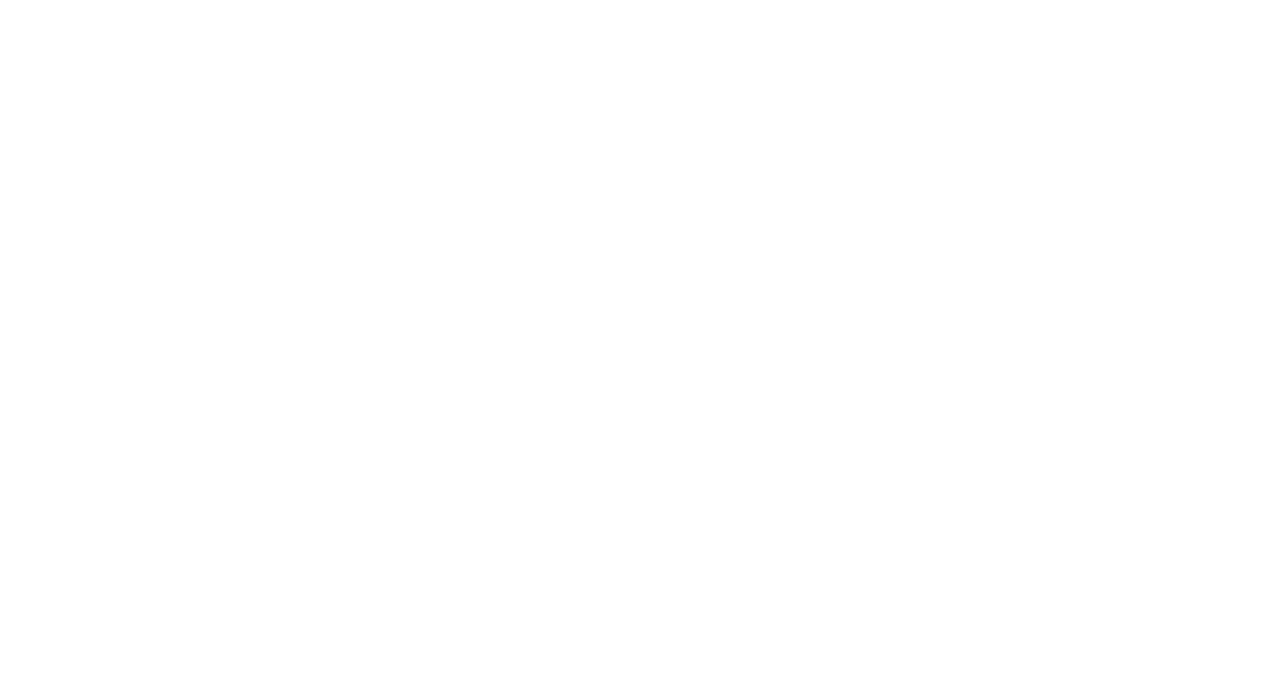
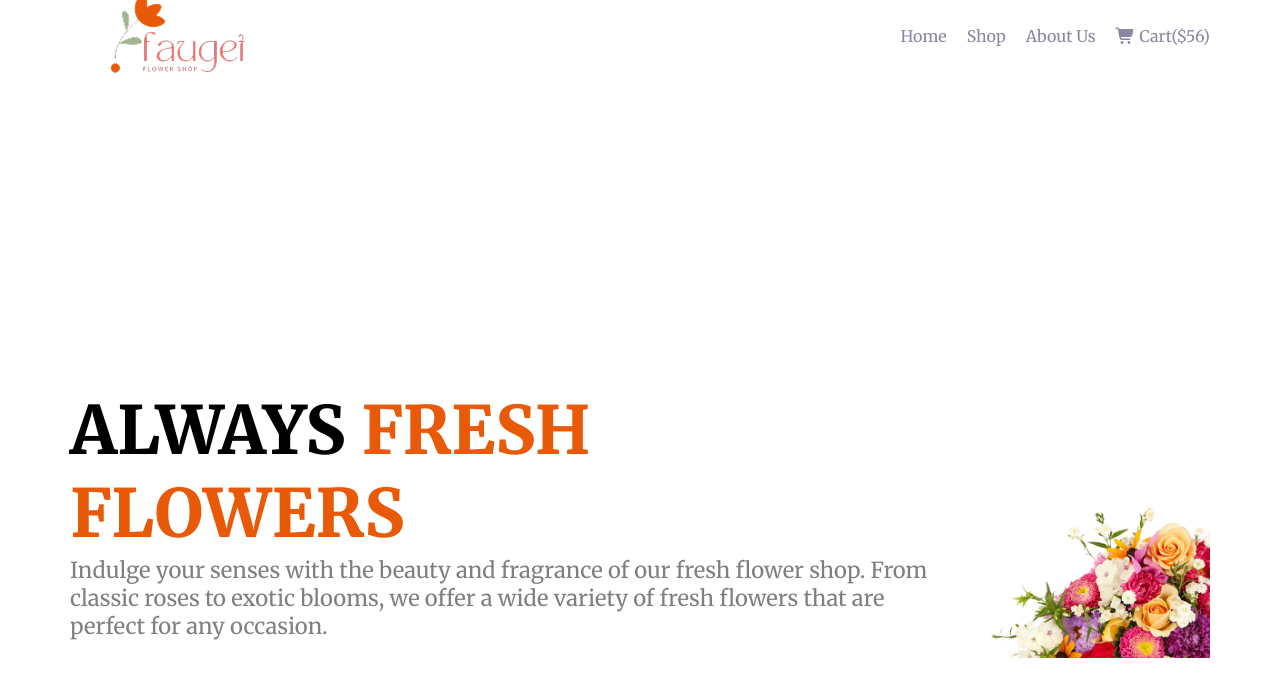
Before and after one commit to aburahian/Responsive-Flowers, a plain HTML site: page index.html in a window 1280 px wide. Drawn offline with Linux system fonts and the light colour scheme.

Commit message:
nav-banner done

```diff
--- a/index.html
+++ b/index.html
@@ -3,9 +3,39 @@
 <head>
     <meta charset="UTF-8">
     <meta name="viewport" content="width=device-width, initial-scale=1.0">
-    <title>Document</title>
+    <title>Responsive Flower Shop</title>
+    <link rel="stylesheet" href="https://cdnjs.cloudflare.com/ajax/libs/font-awesome/7.0.0/css/all.min.css" integrity="sha512-DxV+EoADOkOygM4IR9yXP8Sb2qwgidEmeqAEmDKIOfPRQZOWbXCzLC6vjbZyy0vPisbH2SyW27+ddLVCN+OMzQ==" crossorigin="anonymous" referrerpolicy="no-referrer" />
+    <link rel="stylesheet" href="./styles/style.css">
 </head>
-<body>
+<body class="merriweather-font">
+    <header>
+        <section class="navbar">
+            <nav>
+                <figure>
+                    <img src="./assets/logo.png" alt="">
+                </figure>
+                <div class="nav-menu">
+                    <ul>
+                        <li class="list-item hidden"><a href="#" class="list-link">Home</a></li>
+                        <li class="list-item hidden"><a href="#" class="list-link">Shop</a></li>
+                        <li class="list-item hidden"><a href="#" class="list-link">About Us</a></li>
+                        <li class="list-item"><a href="#" class="list-link"><span><i class="fa-solid fa-cart-shopping"></i></span> Cart($56)</a></li>
+                    </ul>
+                </div>
+            </nav>
+        </section>
+        <section class="banner">
+            <div class="banner-info">
+                <h2>ALWAYS <span>FRESH <br> FLOWERS</span></h2>
+                <p>Indulge your senses with the beauty and fragrance of our fresh flower shop. From classic roses to exotic blooms, we offer a wide variety of fresh flowers that are perfect for any occasion. </p>
+            </div>
+            <div class="banner-img">
+                <img src="./assets/hero-flower.png" alt="">
+            </div>
+        </section>
+    </header>
+    <main>
 
+    </main>
 </body>
 </html>
--- a/styles/style.css
+++ b/styles/style.css
@@ -0,0 +1,101 @@
+
+@import url('https://fonts.googleapis.com/css2?family=EB+Garamond:ital,wght@0,400..800;1,400..800&family=Merriweather:ital,opsz,wght@0,18..144,300..900;1,18..144,300..900&family=Noto+Serif:ital,wght@0,100..900;1,100..900&family=Poppins:ital,wght@0,100;0,200;0,300;0,400;0,500;0,600;0,700;0,800;0,900;1,100;1,200;1,300;1,400;1,500;1,600;1,700;1,800;1,900&family=Raleway:ital,wght@0,100..900;1,100..900&family=Work+Sans:ital,wght@0,100..900;1,100..900&display=swap');
+
+
+
+.merriweather-font{
+  font-family: "Merriweather", serif;
+  font-optical-sizing: auto;
+  font-style: normal;
+  font-variation-settings:
+    "wdth" 100;
+}
+/* common style */
+body{
+    max-width: 1140px;
+    margin: 0 auto;
+
+}
+section{
+    margin-bottom: 130px;
+}
+/* common style */
+/* header */
+nav{
+    max-height: 71px;
+    display: flex;
+    justify-content: space-between;
+    align-items: center;
+}
+nav>figure{
+    height: 100%;
+}
+nav>figure>img{
+    height: 100%;
+}
+.nav-menu>ul{
+    display: flex;
+    justify-content: space-between;
+    align-items: center;
+    gap: 20px;
+}
+.list-item{
+
+    list-style: none;
+}
+.list-link{
+    text-decoration: none;
+    color: rgba(137, 135, 161, 1);
+}
+.list-item:nth-child(1):hover , .list-item:nth-child(4):hover{
+    color: rgba(37, 36, 50, 1);
+    font-size: 1.25rem;
+    font-weight: 800;
+}
+/* banner */
+.banner{
+    height: 461px;
+    display: flex;
+    justify-content: space-between;
+    align-items: end;
+}
+.banner-info h2{
+    font-size: 4.16rem;
+    font-weight: 800;
+    margin-bottom: -21px;
+}
+.banner-info h2>span{
+    color: rgba(233, 90, 8, 1);
+}
+.banner-info p{
+    font-size: 1.375rem;
+    color: rgba(0, 0, 0, 0.5);
+}
+.banner-img{
+    max-width: 570px;
+    max-height: 355px;
+}
+.banner-img img{
+    width: 100%;
+}
+/* header */
+
+
+/* responsive for mobile */
+@media screen and (max-width:576px){
+    .hidden {
+        background-color: aqua;
+       display: none;
+    }
+   nav{
+    height: 38px;
+   }
+   .banner{
+    flex-direction: column-reverse;
+     margin-top: 300px;
+   }
+   .banner-info{
+    margin: 20px;
+   }
+}
+/* responsive for mobile */
```
